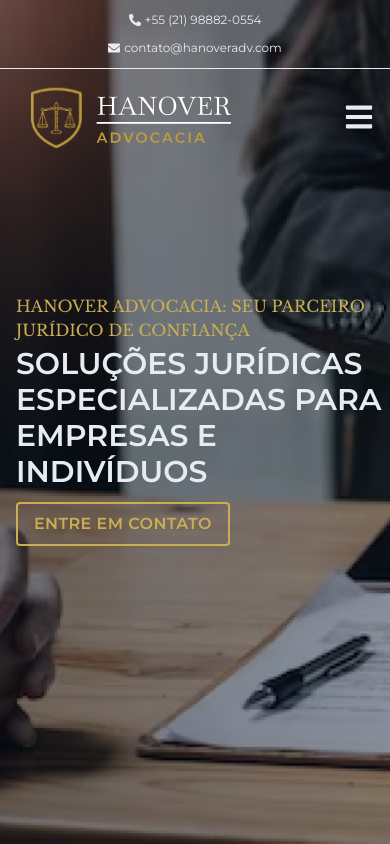
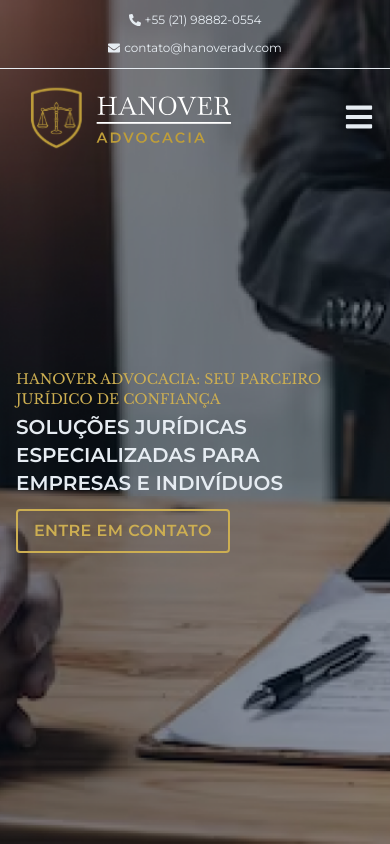
Before and after one commit to Wudson-Batista/hanover_advocacia, a React (Vite) app: page / in a window 390 px wide. Built offline with nearby package versions, Linux system fonts and the light colour scheme.

Commit message:
Responsive home banner

```diff
--- a/src/Components/Banner.jsx
+++ b/src/Components/Banner.jsx
@@ -6,9 +6,7 @@ function Banner({ children, bg }) {
     return (
         <div className='banner text-white' style={{ 'backgroundImage': `url(${bg})` }}>
             <Header></Header>
-            <div className='container relative'>
                 {children}
-            </div>
         </div >
     )
 }
--- a/src/Pages/Home.jsx
+++ b/src/Pages/Home.jsx
@@ -7,10 +7,12 @@ function Home() {
     return (
         <div className=''>
             <Banner bg={banner}>
-                <div className='max-w-2xl uppercase absolute top-32'>
-                    <h3 className="subtitle font-serif text-md text-gold-400 mb-1">Hanover Advocacia: Seu Parceiro Jurídico de Confiança</h3>
-                    <h1 className="title font-semibold text-3xl">Soluções jurídicas especializadas para empresas e indivíduos</h1>
-                    <Button bg='border-gold-400 border-2 text-gold-400 hover:bg-gold-400 hover:text-white mt-3'>Entre em contato</Button>
+                <div className="container flex h-[calc(70vh)] items-center">
+                    <div className='md:max-w-2xl uppercase'>
+                        <h3 className="subtitle font-medium font-serif md:text-md sm:text-md text-sm text-gold-400 mb-1">Hanover Advocacia: Seu Parceiro Jurídico de Confiança</h3>
+                        <h1 className="title font-semibold md:text-3xl text-xl">Soluções jurídicas especializadas para empresas e indivíduos</h1>
+                        <Button bg='border-gold-400 border-2 text-gold-400 hover:bg-gold-400 hover:text-white mt-3'>Entre em contato</Button>
+                    </div>
                 </div>
             </Banner>
         </div>
```
